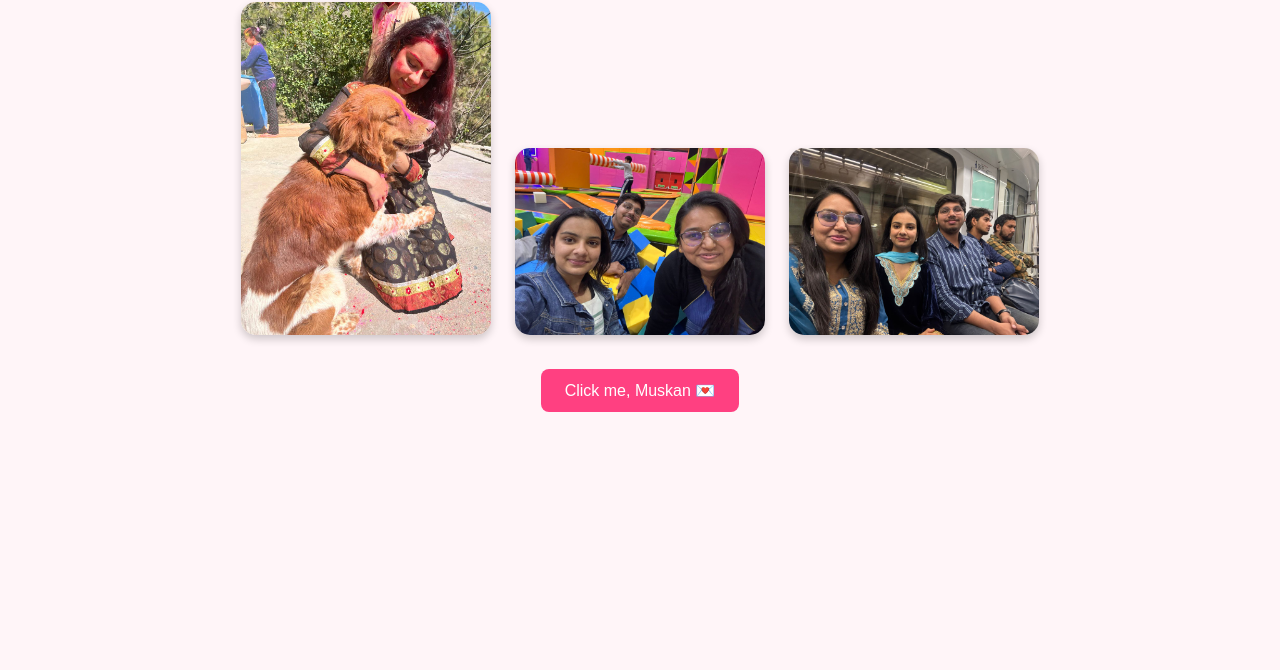
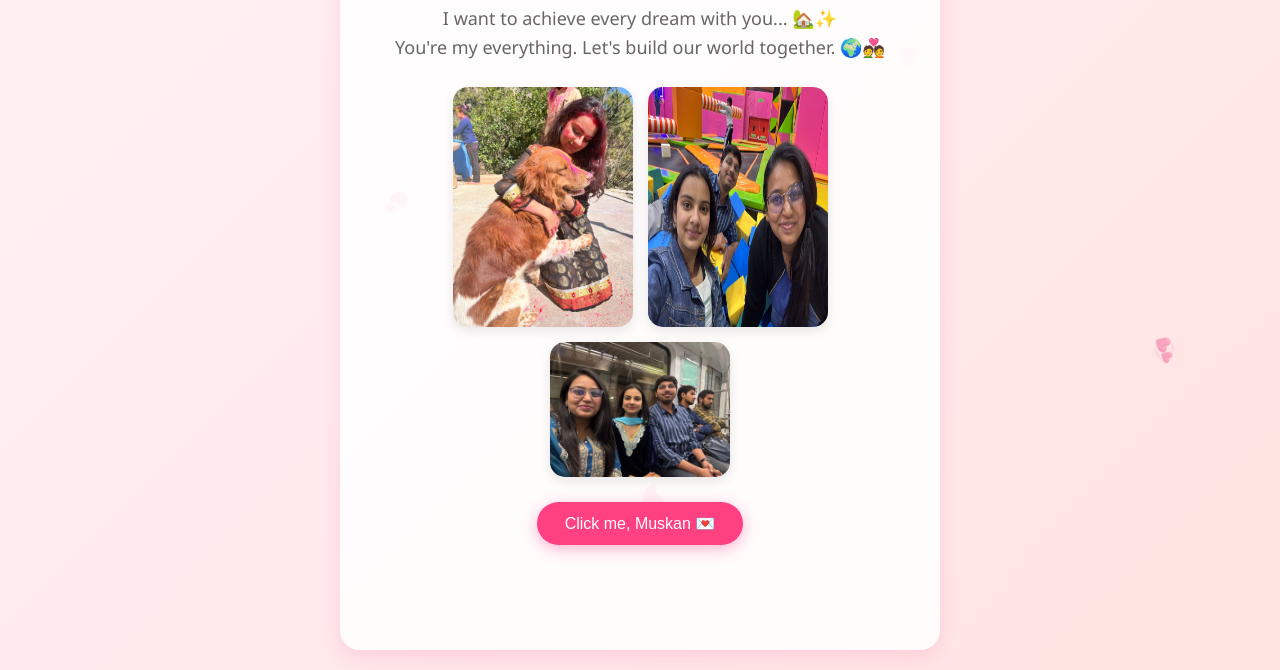
Before and after one commit to somendrat22/website, a plain HTML site: page index.html in a window 1280 px wide. Shown: the part 171-841 px from the top of the page. Before the commit the page ends 800 px from the top, so only its background shows below. Drawn offline with Linux system fonts and the light colour scheme.

Commit message:
Update index.html

```diff
--- a/index.html
+++ b/index.html
@@ -5,63 +5,169 @@
   <meta name="viewport" content="width=device-width, initial-scale=1.0"/>
   <title>Muskan ❤️ Somendra</title>
   <style>
+    * {
+      box-sizing: border-box;
+      margin: 0;
+      padding: 0;
+    }
+
     body {
-      font-family: sans-serif;
+      font-family: 'Segoe UI', Tahoma, Geneva, Verdana, sans-serif;
+      background: linear-gradient(135deg, #fff0f5, #ffe4e1);
+      color: #444;
+      min-height: 100vh;
+      display: flex;
+      align-items: center;
+      justify-content: center;
+      padding: 20px;
+      position: relative;
+      overflow-x: hidden;
+    }
+
+    .container {
+      background-color: #ffffffdd;
+      padding: 30px 20px;
+      border-radius: 20px;
+      box-shadow: 0 8px 20px rgba(255, 105, 180, 0.2);
+      max-width: 600px;
+      width: 100%;
       text-align: center;
-      background-color: #fff5f8;
-      color: #444;
-      padding: 20px;
+      position: relative;
+      z-index: 1;
     }
+
     h1 {
       color: #e91e63;
+      font-size: 2.5rem;
+      margin-bottom: 15px;
     }
-    img {
-      width: 250px;
-      margin: 10px;
+
+    p.intro {
+      font-size: 18px;
+      color: #666;
+      margin-bottom: 25px;
+      line-height: 1.6;
+    }
+
+    .image-gallery {
+      display: flex;
+      flex-wrap: wrap;
+      justify-content: center;
+      gap: 15px;
+      margin-bottom: 25px;
+    }
+
+    .image-gallery img {
+      width: 180px;
       border-radius: 15px;
-      box-shadow: 0 4px 8px rgba(0,0,0,0.2);
+      transition: transform 0.3s ease, box-shadow 0.3s ease;
+      box-shadow: 0 4px 12px rgba(0,0,0,0.1);
     }
+
+    .image-gallery img:hover {
+      transform: scale(1.05);
+      box-shadow: 0 6px 16px rgba(0,0,0,0.2);
+    }
+
     button {
-      margin-top: 20px;
-      padding: 12px 24px;
+      background-color: #ff4081;
+      border: none;
+      padding: 12px 28px;
+      border-radius: 30px;
+      color: white;
       font-size: 16px;
-      background-color: #ff4081;
-      color: white;
-      border: none;
-      border-radius: 8px;
       cursor: pointer;
-      transition: 0.3s ease;
+      box-shadow: 0 4px 15px rgba(255, 64, 129, 0.4);
+      transition: background 0.3s ease, box-shadow 0.3s ease;
     }
+
     button:hover {
       background-color: #f50057;
+      box-shadow: 0 6px 20px rgba(255, 64, 129, 0.6);
     }
+
     #message {
       font-size: 20px;
-      margin-top: 20px;
-      color: #880e4f;
-      min-height: 60px;
+      color: #ad1457;
+      margin-top: 25px;
+      min-height: 50px;
+      transition: all 0.3s ease;
+    }
+
+    /* Decorative animated hearts */
+    .hearts {
+      position: absolute;
+      top: 0;
+      left: 0;
+      pointer-events: none;
+      width: 100%;
+      height: 100%;
+      z-index: 0;
+      overflow: hidden;
+    }
+
+    .hearts span {
+      position: absolute;
+      display: block;
+      color: #ff80ab;
+      font-size: 20px;
+      animation: floatUp 6s linear infinite;
+      opacity: 0.6;
+    }
+
+    @keyframes floatUp {
+      0% {
+        transform: translateY(100vh) rotate(0deg);
+        opacity: 0.7;
+      }
+      100% {
+        transform: translateY(-10vh) rotate(360deg);
+        opacity: 0;
+      }
+    }
+
+    @media (max-width: 480px) {
+      .image-gallery img {
+        width: 100px;
+      }
+      h1 {
+        font-size: 1.8rem;
+      }
+      button {
+        font-size: 14px;
+        padding: 10px 20px;
+      }
     }
   </style>
 </head>
 <body>
 
-  <h1>Muskan, You Are My Forever 💖</h1>
-
-  <p>I want to achieve every dream with you... 🏡✨<br>
-     You're my everything. Let's build our world together. 🌍💑
-  </p>
-
-  <!-- ❤️ Images -->
-  <div>
-    <img src="images/muskan_smile.jpeg" alt="Muskan's Smile">
-    <img src="images/image1.jpeg" alt="Together Forever">
-    <img src="images/image2.jpeg" alt="Cute Memories">
+  <div class="hearts">
+    <!-- Floating heart icons -->
+    <span style="left: 10%; animation-delay: 0s;">💖</span>
+    <span style="left: 30%; animation-delay: 2s;">💕</span>
+    <span style="left: 50%; animation-delay: 4s;">💓</span>
+    <span style="left: 70%; animation-delay: 1s;">💗</span>
+    <span style="left: 90%; animation-delay: 3s;">💞</span>
   </div>
 
-  <!-- 💌 Clickable Button -->
-  <button onclick="showNextMessage()">Click me, Muskan 💌</button>
+  <div class="container">
+    <h1>Muskan, You Are My Forever 💖</h1>
 
-  <p id="message"></p>
+    <p class="intro">I want to achieve every dream with you... 🏡✨<br>
+       You're my everything. Let's build our world together. 🌍💑
+    </p>
+
+    <div class="image-gallery">
+      <img src="images/muskan_smile.jpeg" alt="Muskan's Smile">
+      <img src="images/image1.jpeg" alt="Together Forever">
+      <img src="images/image2.jpeg" alt="Cute Memories">
+    </div>
+
+    <button onclick="showNextMessage()">Click me, Muskan 💌</button>
+
+    <p id="message"></p>
+  </div>
 
   <script>
     const messages = [
```
